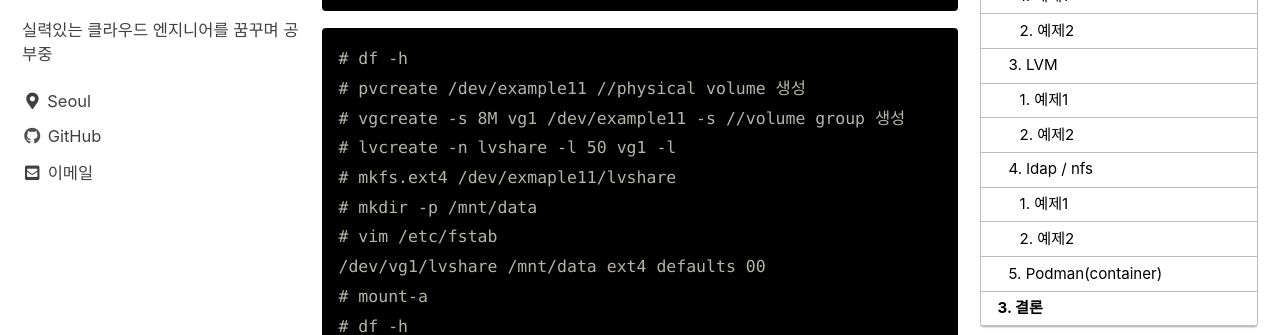
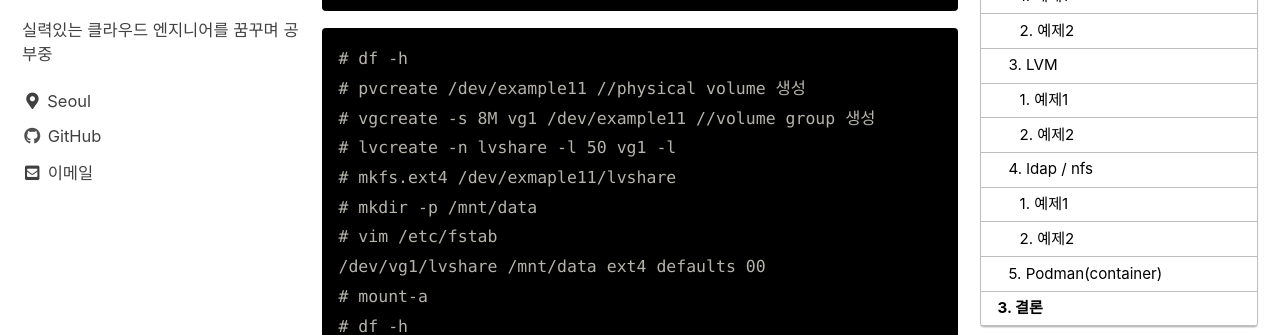
Before and after one commit to holeman4110/holeman4110.github.io, a Jekyll site: the page built from _posts/2023-02-18-rhcsa3.md, in a window 1280 px wide and 900 px high, scrolled down 2742 px. Shown: the part 211-546 px from the top of the window. Built offline with Jekyll 4.4.1, drawn with Linux system fonts in a browser that asks for light colours; cached includes are drawn as plain includes; a script bundle is joined from its source files by our own code; comment, search, counter and statistics services are not loaded.

````diff
--- a/_posts/2023-02-18-rhcsa3.md
+++ b/_posts/2023-02-18-rhcsa3.md
@@ -109,7 +109,7 @@ Create a volume group, and set 8M as a extends. Divided a volume group containin
 ```
 # df -h
 # pvcreate /dev/example11 //physical volume 생성
-# vgcreate -s 8M vg1 /dev/example11 -s //volume group 생성
+# vgcreate -s 8M vg1 /dev/example11 //volume group 생성
 # lvcreate -n lvshare -l 50 vg1 -l
 # mkfs.ext4 /dev/exmaple11/lvshare
 # mkdir -p /mnt/data
````
